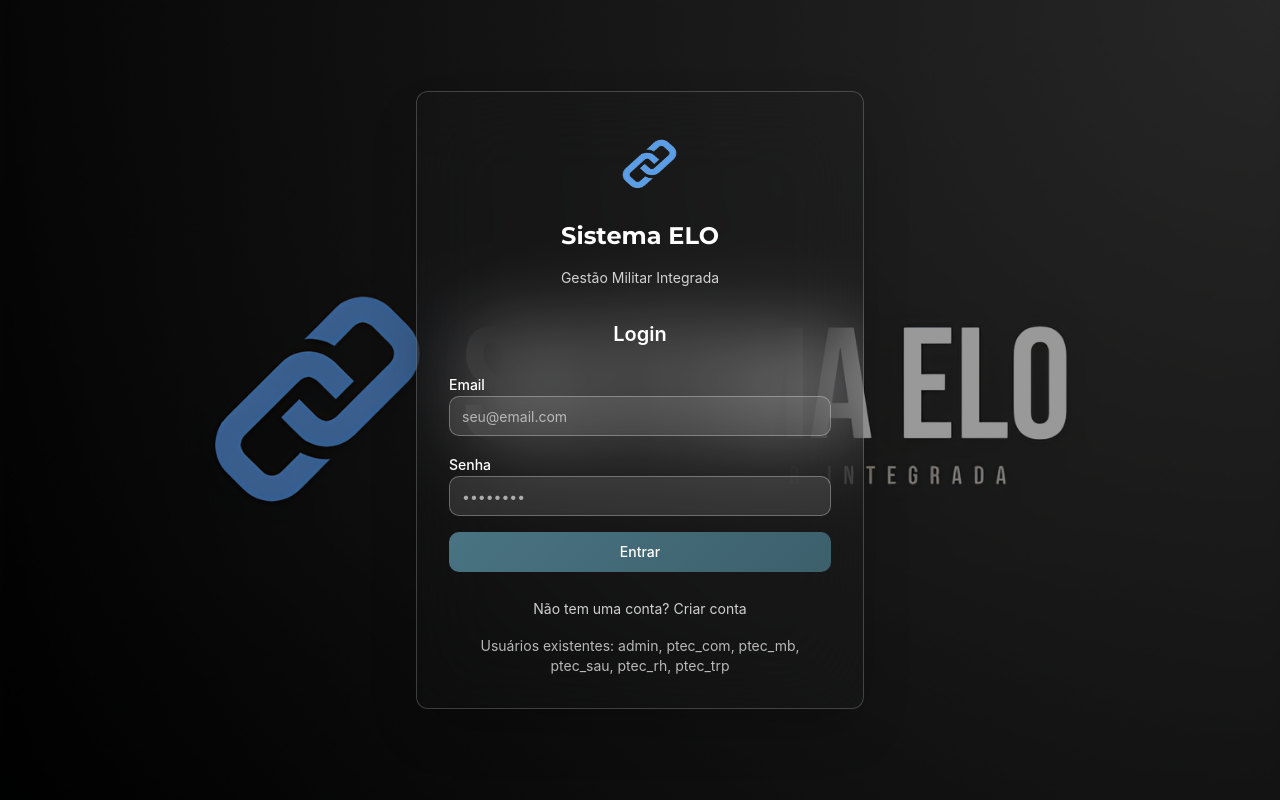
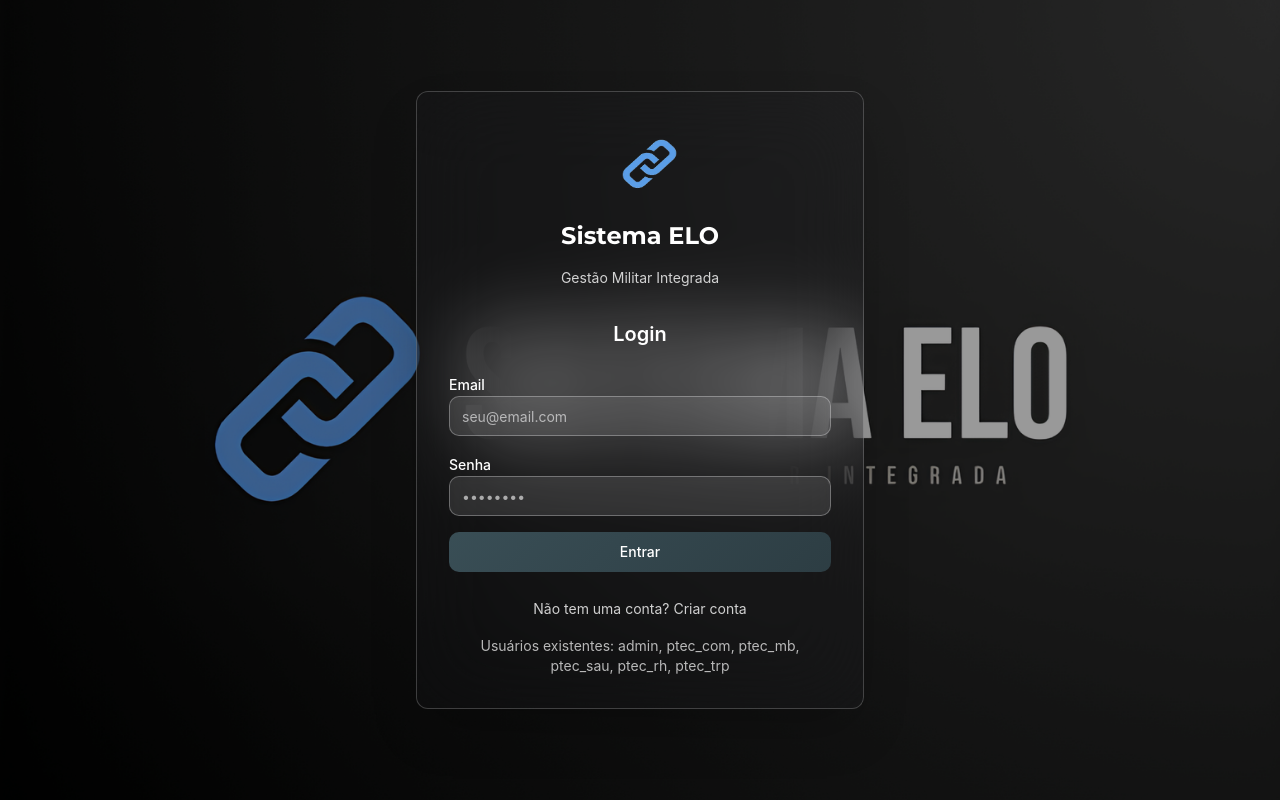
Before and after one commit to gabrieldias1809/sistema-elo, a React (Vite) app: page /auth in a window 1280 px wide. Built offline with nearby package versions, Linux system fonts and the light colour scheme; the HTML template or start-up script is replaced by a standard one.

Commit message:
Refactor: Darken primary color

```diff
--- a/src/index.css
+++ b/src/index.css
@@ -17,7 +17,7 @@ All colors MUST be HSL.
     --popover: 220 5% 22%;
     --popover-foreground: 215 12% 85%;
 
-    --primary: 196 28% 40%;
+    --primary: 196 20% 28%;
     --primary-foreground: 0 0% 100%;
 
     --secondary: 23 9% 49%;
@@ -26,7 +26,7 @@ All colors MUST be HSL.
     --muted: 220 5% 28%;
     --muted-foreground: 215 12% 60%;
 
-    --accent: 196 28% 33%;
+    --accent: 196 20% 25%;
     --accent-foreground: 0 0% 100%;
 
     --destructive: 0 62% 50%;
@@ -34,23 +34,23 @@ All colors MUST be HSL.
 
     --border: 220 5% 30%;
     --input: 220 5% 15%;
-    --ring: 196 28% 40%;
+    --ring: 196 20% 28%;
 
     --radius: 0.75rem;
 
     /* Gradient colors */
-    --gradient-from: 196 28% 40%;
-    --gradient-to: 196 28% 33%;
+    --gradient-from: 196 20% 28%;
+    --gradient-to: 196 20% 22%;
 
     /* Sidebar */
     --sidebar-background: 220 5% 18%;
     --sidebar-foreground: 215 12% 75%;
-    --sidebar-primary: 196 28% 40%;
+    --sidebar-primary: 196 20% 28%;
     --sidebar-primary-foreground: 0 0% 100%;
     --sidebar-accent: 220 5% 22%;
     --sidebar-accent-foreground: 215 12% 85%;
     --sidebar-border: 220 5% 30%;
-    --sidebar-ring: 196 28% 40%;
+    --sidebar-ring: 196 20% 28%;
   }
 }
 
@@ -60,7 +60,7 @@ All colors MUST be HSL.
   }
 
   .gradient-primary-hover {
-    background: linear-gradient(135deg, hsl(196 28% 35%), hsl(196 28% 28%));
+    background: linear-gradient(135deg, hsl(196 20% 25%), hsl(196 20% 20%));
   }
 
   .gradient-com {
```
